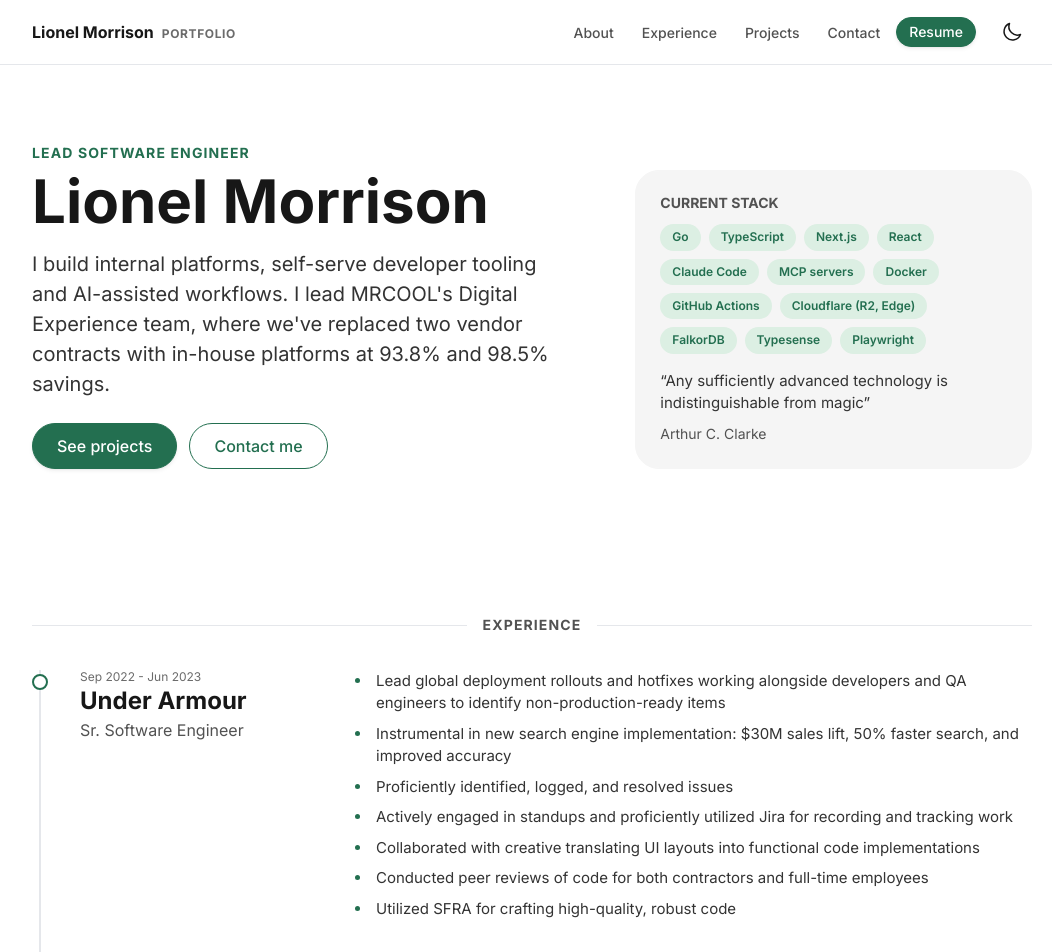
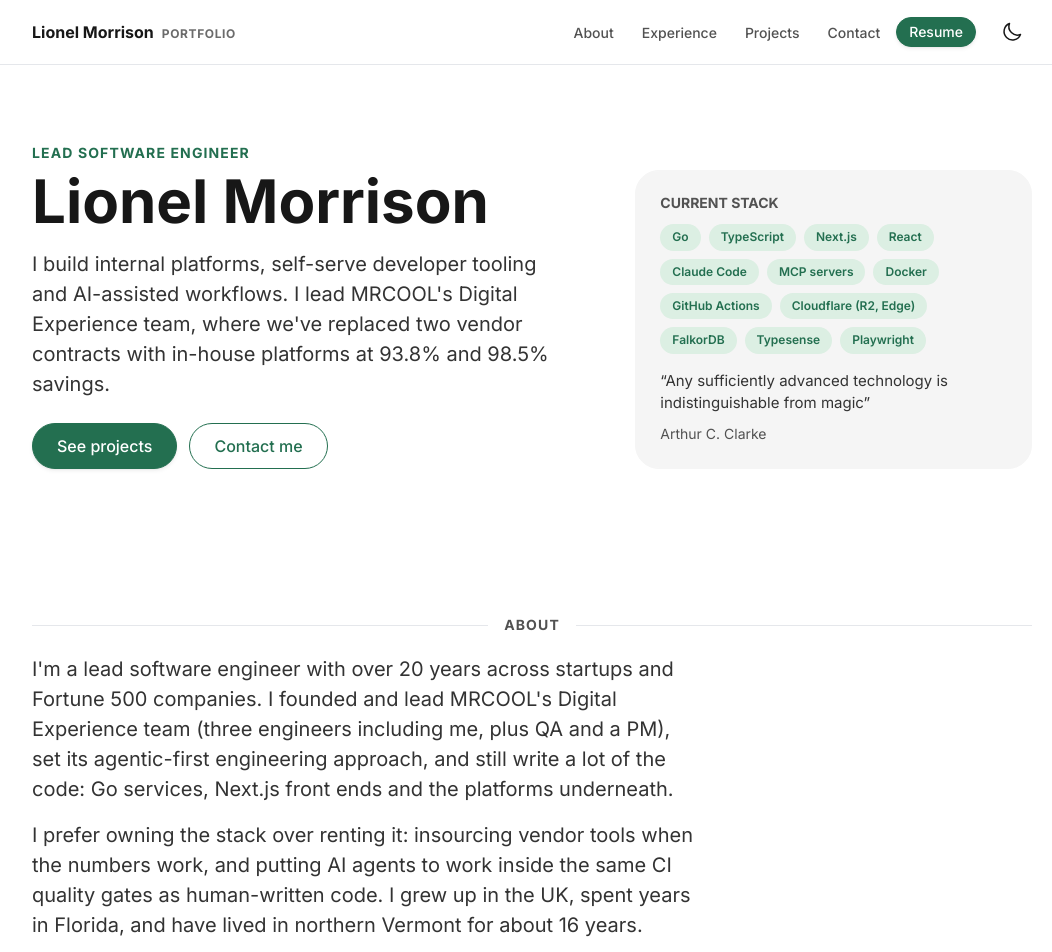
Before and after one commit to lioneljmorrison/portfolio, a Next.js app: page / in a window 1280 px wide. Shown: the top 952 px of the page, without its empty margins (108-1160 px from the left). Built offline with nearby package versions, Linux system fonts and the light colour scheme.

Commit message:
About section between the hero and Experience
Co-Authored-By: Claude Opus 5.5 <noreply@anthropic.com>

```diff
--- /dev/null
+++ b/app/components/about.tsx
@@ -0,0 +1,29 @@
+import Image from 'next/image';
+import type { AboutMe } from '../interfaces';
+import SectionHeader from './section-header';
+
+export default function About({ anchor, data }: { anchor: string; data: AboutMe }) {
+  return (
+    <section id={anchor} className="section">
+      <SectionHeader title="About"></SectionHeader>
+      <div className={data.portrait ? 'about about-with-portrait' : 'about'}>
+        {data.portrait && (
+          <Image
+            className="about-portrait"
+            src={data.portrait.link}
+            alt={data.portrait.alt}
+            width={240}
+            height={240}
+          />
+        )}
+        <div className="about-text">
+          {data.bio.map((paragraph, idx) => (
+            <p key={`bio-${idx}`} className="p-lg">
+              {paragraph}
+            </p>
+          ))}
+        </div>
+      </div>
+    </section>
+  );
+}
--- a/app/data.ts
+++ b/app/data.ts
@@ -88,6 +88,11 @@ export const aboutMe: AboutMe = {
   tldr: 'Experienced Full Stack Developer focused on Continuous Integration, Continuous Development, developing APIs, and adding a sprinkle of Magic to web applications.',
   // eslint-disable-next-line quotes
   pitch: "I build internal platforms, self-serve developer tooling and AI-assisted workflows. I lead MRCOOL's Digital Experience team, where we've replaced two vendor contracts with in-house platforms at 93.8% and 98.5% savings.",
+  bio: [
+    // eslint-disable-next-line quotes
+    "I'm a lead software engineer with over 20 years across startups and Fortune 500 companies. I founded and lead MRCOOL's Digital Experience team (three engineers including me, plus QA and a PM), set its agentic-first engineering approach, and still write a lot of the code: Go services, Next.js front ends and the platforms underneath.",
+    'I prefer owning the stack over renting it: insourcing vendor tools when the numbers work, and putting AI agents to work inside the same CI quality gates as human-written code. I grew up in the UK, spent years in Florida, and have lived in northern Vermont for about 16 years.',
+  ],
   skillsTitle: 'Current Stack',
   skills: [
     'Go',
--- a/app/interfaces.ts
+++ b/app/interfaces.ts
@@ -33,6 +33,10 @@ export interface AboutMe {
   role?: string;
   tldr: string;
   pitch?: string;
+  // Paragraphs of the About section.
+  bio: string[];
+  // Square image shown beside the About text; the About section is text-only when unset.
+  portrait?: { link: string; alt: string };
   quote?: {
     text: string;
     author: string;
--- a/app/page.tsx
+++ b/app/page.tsx
@@ -1,4 +1,5 @@
 import Script from 'next/script';
+import About from './components/about';
 import Hero from './components/hero';
 import Experience from './components/experience';
 import MainNav from './components/nav';
@@ -24,7 +25,8 @@ export default function Home() {
       <Chatbot></Chatbot>
       <MainNav data={navData} name={aboutMe.name}></MainNav>
       <main className="container container-xl page-main">
-        <Hero anchor="about" data={aboutMe} contact={contact}></Hero>
+        <Hero anchor="top" data={aboutMe} contact={contact}></Hero>
+        <About anchor="about" data={aboutMe}></About>
         <Experience anchor="experience" jobs={jobsData as Job[]}></Experience>
         <Projects anchor="projects" data={projectData}></Projects>
       </main>
--- a/app/styles/sections.css
+++ b/app/styles/sections.css
@@ -1,5 +1,5 @@
 /*
-  Sections: Hero, Experience and Projects, plus the shared .chip, built on tokens.css and base.css.
+  Sections: Hero, About, Experience and Projects, plus the shared .chip, built on tokens.css and base.css.
 
   Imported into the components layer (globals.css), like layout.css, so it beats base.css. Do not import it
   unlayered.
@@ -12,6 +12,40 @@
 .section {
   padding-top: var(--sp-32);
   padding-bottom: var(--sp-32);
+}
+
+/* About: two paragraphs capped to a readable measure; with a portrait set, a square image sits beside them from
+   48rem. */
+
+.about {
+  display: grid;
+  grid-template-columns: minmax(0, 1fr);
+  gap: var(--sp-24);
+}
+
+.about-text {
+  display: grid;
+  gap: var(--sp-16);
+  max-width: 42rem;
+}
+
+.about-text p {
+  margin: 0;
+}
+
+.about-portrait {
+  width: 10rem;
+  height: auto;
+  border-radius: var(--radius-lg);
+  border: 1px solid var(--border-subtle);
+}
+
+@media (min-width: 48rem) {
+  .about-with-portrait {
+    grid-template-columns: auto minmax(0, 1fr);
+    align-items: start;
+    gap: var(--sp-32);
+  }
 }
 
 /* Hero: role, name, pitch and calls to action beside a card with the stack and quote. One column on phones;
```
Also changed, not shown: 1 other file (tests, documents, lock files or other folders).
